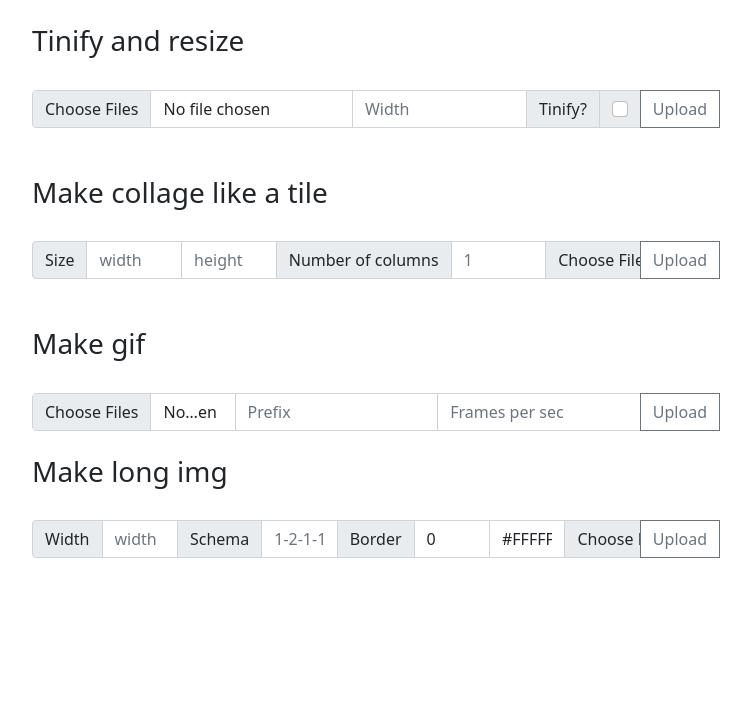
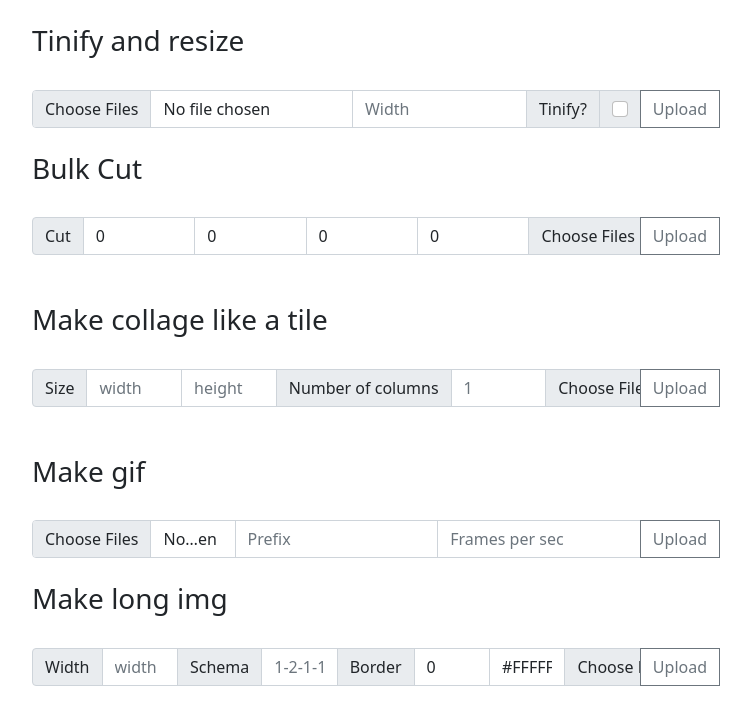
Before and after one commit to vcslav-v/pb-portal, a Flask app: page /tools/graphics in a window 1280 px wide. Shown: the part 56-781 px from the top of the page, without its empty margins (86-837 px from the left). Run offline with Flask 2, Linux system fonts and the light colour scheme; parts of the project's set-up code (start-up, migrations or seed data) failed here and were passed over; some libraries are stand-ins or nearby versions.

Commit message:
add crop

```diff
--- a/pb_portal/connectors/graphic/__init__.py
+++ b/pb_portal/connectors/graphic/__init__.py
@@ -1,5 +1,5 @@
 from .main import (get_gif, get_long_jpg, get_long_tile_jpg, get_tiny_zip,
-                   make_s3_url, long_tile_check, tiny_check)
+                   make_s3_url, long_tile_check, tiny_check, cut_pics, cutter_check)
 
 __all__ = [
     'get_tiny_zip',
@@ -9,4 +9,6 @@ __all__ = [
     'make_s3_url',
     'long_tile_check',
     'tiny_check',
+    'cut_pics',
+    'cutter_check',
 ]
--- a/pb_portal/routes/tools.py
+++ b/pb_portal/routes/tools.py
@@ -82,6 +82,23 @@ def longy():
             request.form.get('width'),
             request.form.get('height'),
             request.form.get('n_cols'),
+            request.form.get('prefix'),
+        )
+    except Exception as e:
+        logger.error(e.args)
+        return
+    return 'ok'
+
+
+@logger.catch
+@app_route.route('/cutter', methods=['POST'])
+def cutter():
+    try:
+        connectors.graphic.cut_pics(
+            int(request.form.get('left')) if request.form.get('left') else 0,
+            int(request.form.get('top')) if request.form.get('top') else 0,
+            int(request.form.get('right')) if request.form.get('right') else 0,
+            int(request.form.get('bottom')) if request.form.get('bottom') else 0,
             request.form.get('prefix'),
         )
     except Exception as e:
@@ -282,6 +299,16 @@ def long_tile_check():
 
 
 @logger.catch
+@app_route.route('/cutter_check', methods=['POST'])
+def cutter_check():
+    logger.debug('check long tile')
+    pic_zip = connectors.graphic.cutter_check(
+        request.form.get('prefix'),
+    )
+    return pic_zip
+
+
+@logger.catch
 @app_route.route('/tiny_check', methods=['POST'])
 def tiny_check():
     logger.debug('check tiny')
--- a/pb_portal/templates/graphics_tools.html
+++ b/pb_portal/templates/graphics_tools.html
@@ -24,6 +24,31 @@
             </div>
         </div>
     </div>
+    </form>
+    <div class="row m-4">
+        <div class="col-4">
+            <h3>Bulk Cut</h3>
+        </div>
+    </div>
+    <form id="bulkCut" action="#" method="post" enctype="multipart/form-data">
+        <div class="row m-4">
+            <div class="col-8">
+                <div class="input-group">
+                        <span class="input-group-text" id="basic-addon1">Cut</span>
+                        <input type="number" class="form-control" placeholder="left px" aria-label="left" aria-describedby="basic-addon1" name="cut_left" value="0">
+                        <input type="number" class="form-control" placeholder="right px" aria-label="right" aria-describedby="basic-addon1" name="cut_right" value="0">
+                        <input type="number" class="form-control" placeholder="top px" aria-label="top" aria-describedby="basic-addon1" name="cut_top" value="0">
+                        <input type="number" class="form-control" placeholder="bottom px" aria-label="bottom" aria-describedby="basic-addon1" name="cut_bottom" value="0">
+
+                        <input class="form-control" type="file" name="forCut" id="forCut" multiple>
+                        <button class="btn btn-outline-secondary" type="submit" id="bulkCut" name="btn" value="bulkCutUpload">Upload</button>
+                        <button class="btn btn-outline-secondary visually-hidden" type="button" id="bulkCutLoading">
+                            <span class="spinner-border spinner-border-sm" role="status" aria-hidden="true"></span>
+                            Loading...
+                        </button>
+                </div>
+            </div>
+        </div>
     </form>
     <div class="row m-4 "></div>
     <div class="row m-4 ">
@@ -112,6 +137,8 @@
     var myFile = document.getElementById('forTiny');
     var longForm = document.getElementById('uploadLong');
     var longFile = document.getElementById('forLong');
+    var cutForm = document.getElementById('bulkCut');
+    var cutFile = document.getElementById('forCut');
     var longTileForm = document.getElementById('uploadLongTile');
     var longTileFile = document.getElementById('forLongTile');
     var gifForm = document.getElementById('uploadForGif');
@@ -265,6 +292,25 @@
         }
         initUpload(prefix, files, formData, '{{ url_for("tools.longy") }}', cancel_func, '{{ url_for("tools.long_tile_check") }}')
     };
+    cutForm.onsubmit = function(event) {
+        event.preventDefault();
+        $('#bulkCutUpload').addClass('visually-hidden')
+        $('#bulkCutLoading').removeClass('visually-hidden')
+        const prefix = 'cut_' + Date.now()
+        const files = cutFile.files;
+        var local_formData = new FormData(cutForm);
+        var formData = new FormData();
+        formData.append('prefix', prefix);
+        formData.append('left', local_formData.get('cut_left'))
+        formData.append('right', local_formData.get('cut_right'))
+        formData.append('top', local_formData.get('cut_top'))
+        formData.append('bottom', local_formData.get('cut_bottom'))
+        var cancel_func = function(){
+            $('#bulkCutLoading').addClass('visually-hidden')
+            $('#bulkCutUpload').removeClass('visually-hidden')
+        }
+        initUpload(prefix, files, formData, '{{ url_for("tools.cutter") }}', cancel_func, '{{ url_for("tools.cutter_check") }}')
+    };
     gifForm.onsubmit = function(event) {
         event.preventDefault();
         $('#gifUpload').addClass('visually-hidden')
```
Also changed, not shown: pb_portal/connectors/graphic/main.py (+48 -0 lines).
